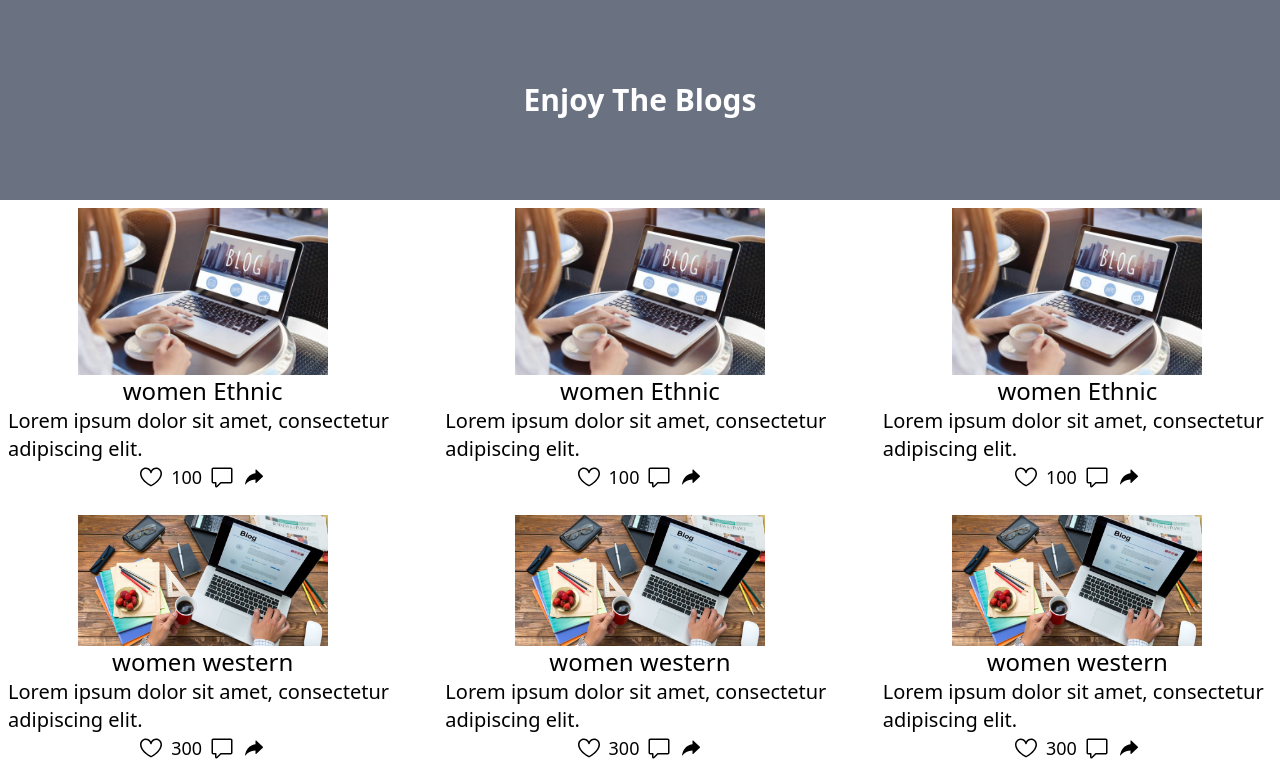
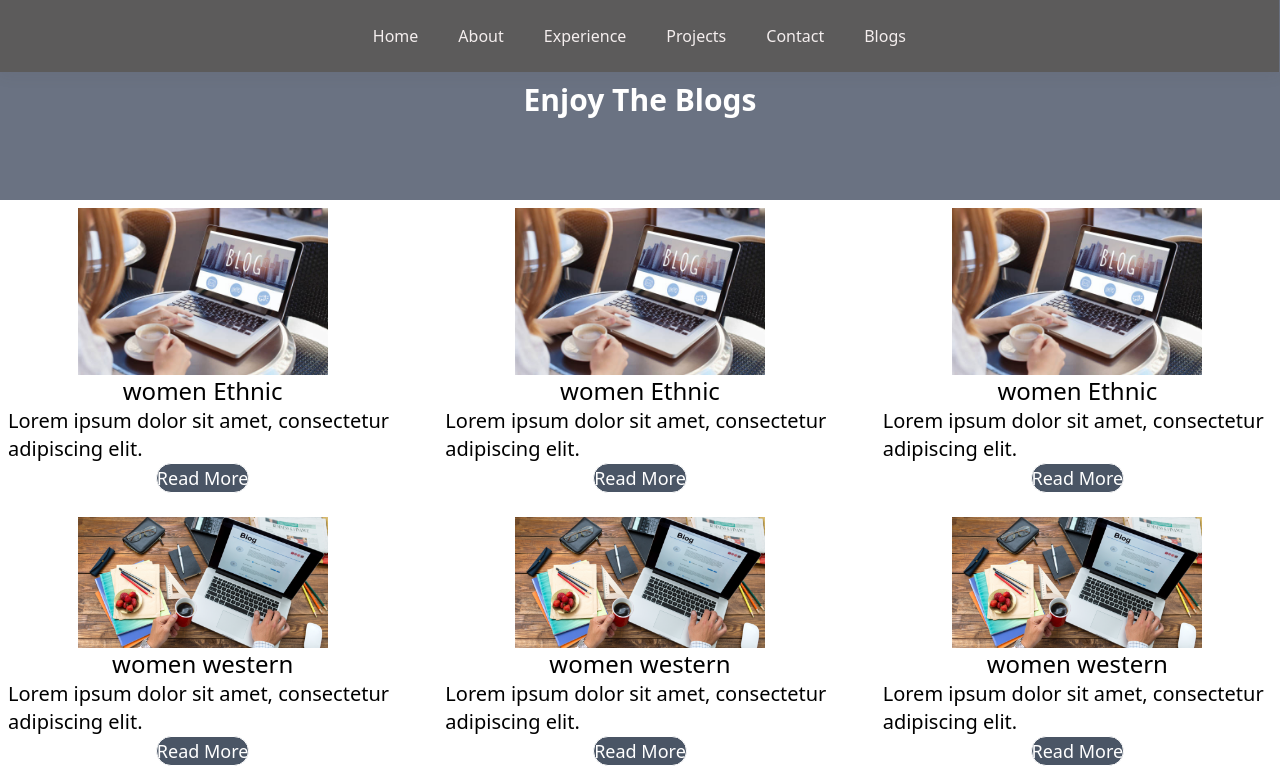
Before and after one commit to Niyonagize6369/portfolio-next, a Next.js app: page /blog in a window 1280 px wide. Shown: the top 784 px of the page. Built offline with nearby package versions, Linux system fonts and the light colour scheme.

Commit message:
next-app  portfolio pushed

```diff
--- a/app/blog/page.tsx
+++ b/app/blog/page.tsx
@@ -1,5 +1,5 @@
 import React from 'react';
-import Navbar from "@/components/Header";
+
 import Blogcards from "@/components/Blogs";
 import Header from '@/components/Header';
 
@@ -26,7 +26,7 @@ function Page() {
     return (
         <div>
 
-            {/* <Header/> */}
+            <Header/>
             <div>
                 <div className="bg-gray-500 flex flex-col justify-center items-center text-white min-h-50 gap-8 ">
                     <h2 className="text-24px text-center font-bold text-3xl">Enjoy The Blogs</h2>
--- a/components/Admincards.tsx
+++ b/components/Admincards.tsx
@@ -4,8 +4,8 @@ import { useState } from "react";
 
 export default function Admincards() {
   const [data, setData] = useState([
-    { id: 1, title: "",description: "" },
-    { id: 2, title: "", description: "" },
+    { id: 1, title: "title",description: "" },
+    { id: 2, title: " description", description: "" },
   ]);
 
   const [form, setForm] = useState({ id: null, title: "", description: "" });
--- a/components/Blogs.tsx
+++ b/components/Blogs.tsx
@@ -1,8 +1,8 @@
 import React from 'react';
 import Image from "next/image";
-import { GoHeart } from "react-icons/go";
-import { GoComment } from "react-icons/go";
-import { IoIosShareAlt } from "react-icons/io";
+// import { GoHeart } from "react-icons/go";
+// import { GoComment } from "react-icons/go";
+// import { IoIosShareAlt } from "react-icons/io";
 import Link from 'next/link';
 
 
@@ -88,9 +88,9 @@ const Blogs:React.FC<Blog> = ({ title, description1 , likes}) => {
                     <h2 className="text-2xl">{data.title || "Title"}</h2>
                     <p className="text-xl">{data.description || "Lorem Ipsum"}</p>
                     <div className="flex justify-end gap-x-2 text-2xl items-center">
-                        <GoHeart className="cursor-pointer"/> <p className="text-lg">{data.likes || 2 }</p>
-                        <GoComment className="cursor-pointer"/>
-                        <IoIosShareAlt className="cursor-pointer"/>
+                       <p className="text-lg cursor-pointer bg-gray-600 text-white hover:bg-blue-500 rounded-2xl border">Read More</p>
+                        {/* <GoComment className="cursor-pointer"/> */}
+                        {/* <IoIosShareAlt className="cursor-pointer"/> */}
                     </div>
                     <div className="flex justify-end">
                         <Link href={"details"}>
--- a/components/Header.tsx
+++ b/components/Header.tsx
@@ -6,11 +6,12 @@ function Header() {
     <header id="hero"className="header">
       <nav className='navbar'>
         <ul>
-          <li><a href="#">Home</a></li>
+          <li><a href="/">Home</a></li>
           <li><a href="#about">About</a></li>
           <li><a href="#experience">Experience</a></li>
           <li><a href="#projects">Projects</a></li>
           <li><a href="#contact">Contact</a></li>
+          <li><a href="/blog">Blogs</a></li>
 
         </ul>
       </nav>
--- a/components/Hero.tsx
+++ b/components/Hero.tsx
@@ -27,14 +27,14 @@ const Hero = () => {
             let's build quality in programing and design with our services
           </p>
           <button className="relative my-4">
-            <a
+            {/* <a
               href="#About Me"
               className="bg-gradient-to-r from-green-400 to-blue-500
               text-white hidden md:inline transform transition-transform duration-300
               hover:scale-105 px-8 py-2 rounded-full"
             >
               Show more...
-            </a>
+            </a> */}
           </button>
 
           <div className="flex mt-5 space-x-4 text-black cursor-pointer">
```
